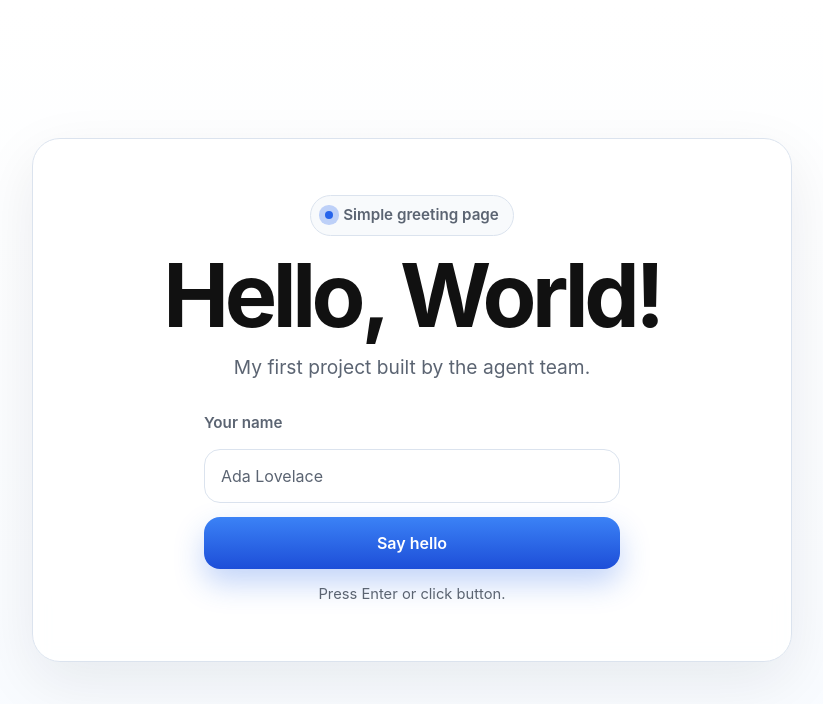
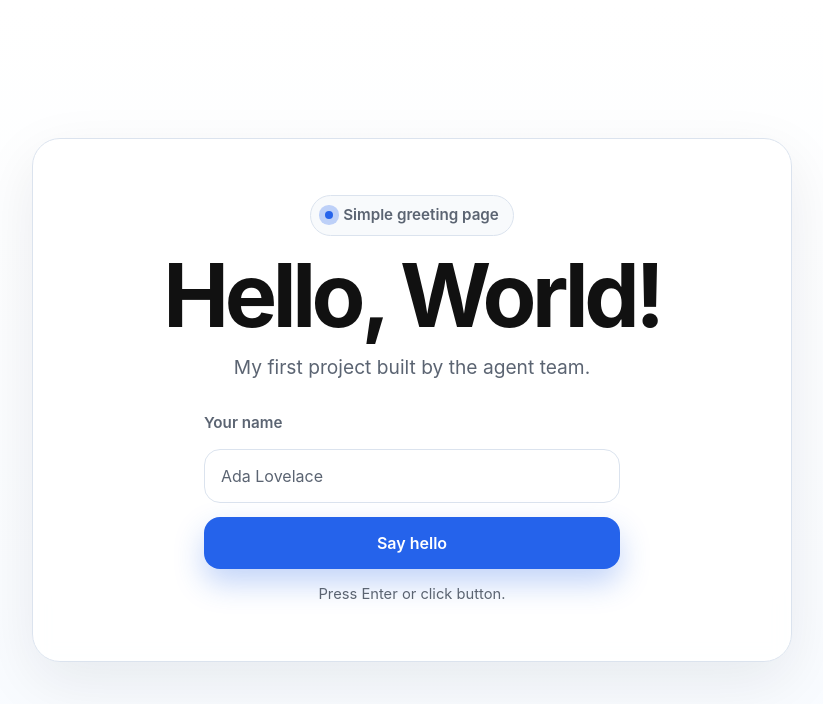
Before and after one commit to ThanhNV121097/project-1123f845, a Next.js app in the folder code/frontend/: page / in a window 1280 px wide. Shown: the top 704 px of the page, without its empty margins (228-1051 px from the left). Built offline with nearby package versions, Linux system fonts and the light colour scheme.

Commit message:
fix(ui): tokenized hello world button styling

```diff
--- a/code/frontend/components/HelloWorldHero.module.css
+++ b/code/frontend/components/HelloWorldHero.module.css
@@ -105,7 +105,7 @@
 .button {
   padding: var(--space-4) var(--space-5);
   border: 0;
-  background: linear-gradient(180deg, #3b82f6 0%, var(--color-primary-hover) 100%);
+  background: var(--color-primary);
   color: var(--color-button-text);
   box-shadow: var(--shadow-button);
   cursor: pointer;
```
